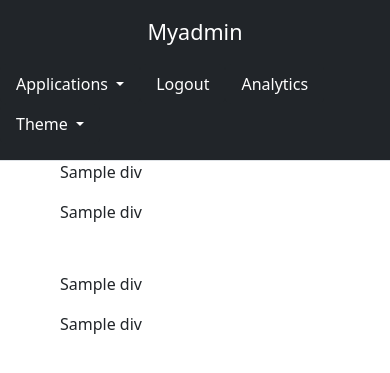
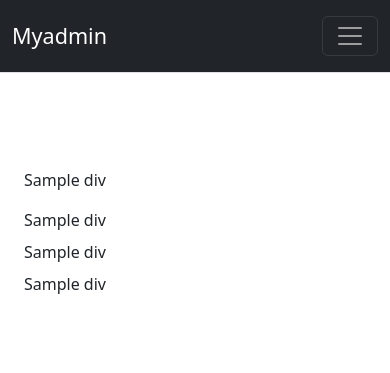
Before and after one commit to Immanuel-supanova/myadmin, a Django app: template myadmin/templates/myadmin/home.html in a window 390 px wide. Shown: the top 373 px of the page. Run offline with Django 4.2, Linux system fonts and the light colour scheme; the template is opened without the code that fills it: most values are stand-ins (such as "Sample title", 1, 10 or a date in 2020); parts of the project's set-up code (start-up, migrations or seed data) failed here and were passed over.

Commit message:
made the templates responsive

```diff
--- a/myadmin/templates/myadmin/base.html
+++ b/myadmin/templates/myadmin/base.html
@@ -11,12 +11,21 @@
 <body>
 <div class="container-fluid">
 
-    <header class="d-flex flex-wrap fixed-top justify-content-center py-3 border-bottom bg-dark">
-      <a href="{% url 'myadmin:myadmin' %}" class="d-flex align-items-center mb-3 mb-md-0 me-md-auto text-bg-dark text-decoration-none">
+        <nav class="navbar navbar-expand-md navbar-dark justify-content-center fixed-top py-3 border-bottom bg-dark">
+  <div class="container-fluid">
+
+      <a href="{% url 'myadmin:myadmin' %}" class="nav-brand text-bg-dark text-decoration-none me-5">
         <span class="fs-4">Myadmin</span>
       </a>
 
-      <ul class="nav nav-pills">
+        <button class="navbar-toggler" type="button" data-bs-toggle="collapse" data-bs-target="#navbarCollapse" aria-controls="navbarCollapse" aria-expanded="false" aria-label="Toggle navigation">
+      <span class="navbar-toggler-icon"></span>
+    </button>
+
+            <div class="collapse navbar-collapse" id="navbarCollapse">
+
+
+      <ul class="navbar-nav me-auto mb-2 mb-md-0">
 
           <li class="dropdown">
           <a class="nav-link dropdown-toggle text-bg-dark text-decoration-none" href="#" role="button" data-bs-toggle="dropdown" aria-expanded="false">
@@ -45,7 +54,9 @@
             </ul>
         </div></li>
       </ul>
-    </header>
+            </div>
+  </div>
+        </nav>
 
     {% block content %}{% endblock %}
 
--- a/myadmin/templates/myadmin/home.html
+++ b/myadmin/templates/myadmin/home.html
@@ -9,8 +9,8 @@
 {{yesterday_pie_chart.script|safe}}
 {{past_7_days_graph.script|safe}}
 
-<div class="m-5 pt-5">
-<div class="mb-5">
+<div class="container-fluid mt-5 pt-5">
+<div class="pt-2">
   <div class="row row-cols-1 row-cols-sm-2 row-cols-md-3 g-3">
       <div class="col">
           {{today_pie_chart.div|safe}}
@@ -24,11 +24,11 @@
     </div>
 </div>
 
-<div class="mb-3">
+<div class="pt-2">
   {{ month_graph.div|safe }}
 </div>
 
-<div class="mb-3">
+<div class="pt-2">
 {{ year_graph.div|safe }}
 </div>
 </div>
```
Also changed, not shown: myadmin/templates/myadmin/app_model.html (+4 -4 lines), myadmin/templates/myadmin/tag/model.html (+4 -4 lines).
